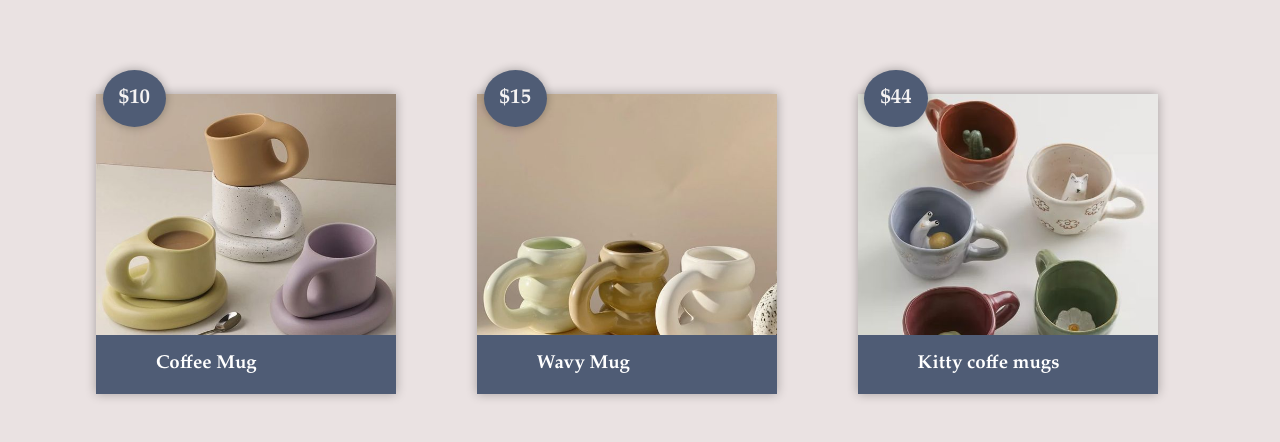
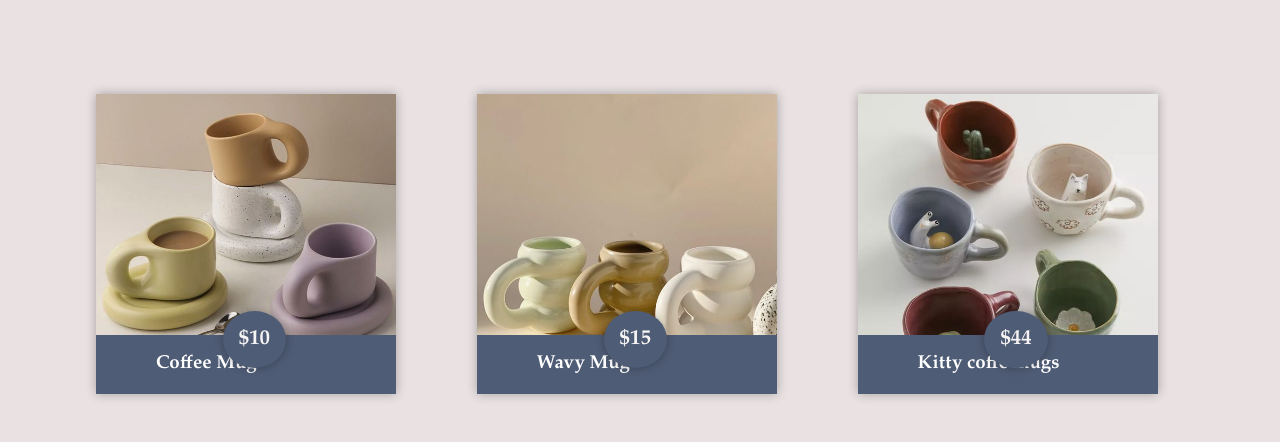
Before and after one commit to GulnazAlisherova/.diploma, a React (Create React App) app: page /products in a window 1280 px wide. Shown: the part 510-952 px from the top of the page. Built offline with nearby package versions, Linux system fonts and the light colour scheme.

Commit message:
changed places

```diff
--- a/src/components/ProductList/ProductItem/ProductItem.js
+++ b/src/components/ProductList/ProductItem/ProductItem.js
@@ -3,18 +3,21 @@ import classes from "./ProductItem.module.css";
 function ProductItem({ product }) {
   return (
     <div className={classes.ProductItem}>
+      <div className={classes.effectToRight}>
         <div className={classes.card5}>
           <Link to={"/products/" + product.productId}>
-        <div className={classes.price}>${product.price}</div>
+
             <div className={classes.ProductItemImage}>
               <img src={product.image} alt={product.title} />
               <div className={classes.ProductItemText}>
                 <h3>{product.title}</h3>
+                <div className={classes.price}>${product.price}</div>
               </div>
             </div>
           </Link>
         </div>
       </div>
+    </div>
   );
 }
 export default ProductItem;
```
Lines whose indentation alone changed are shown as unchanged.
